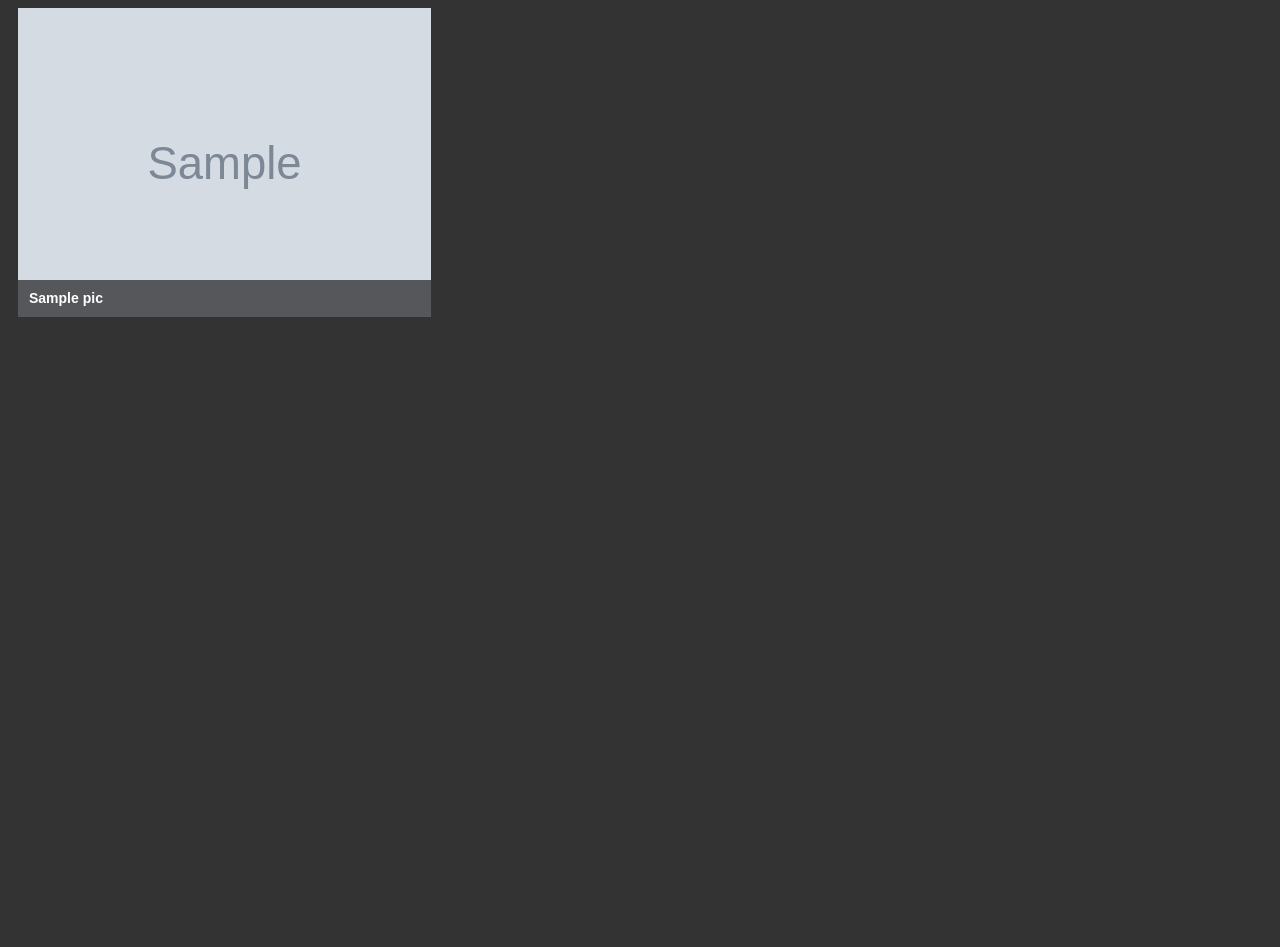
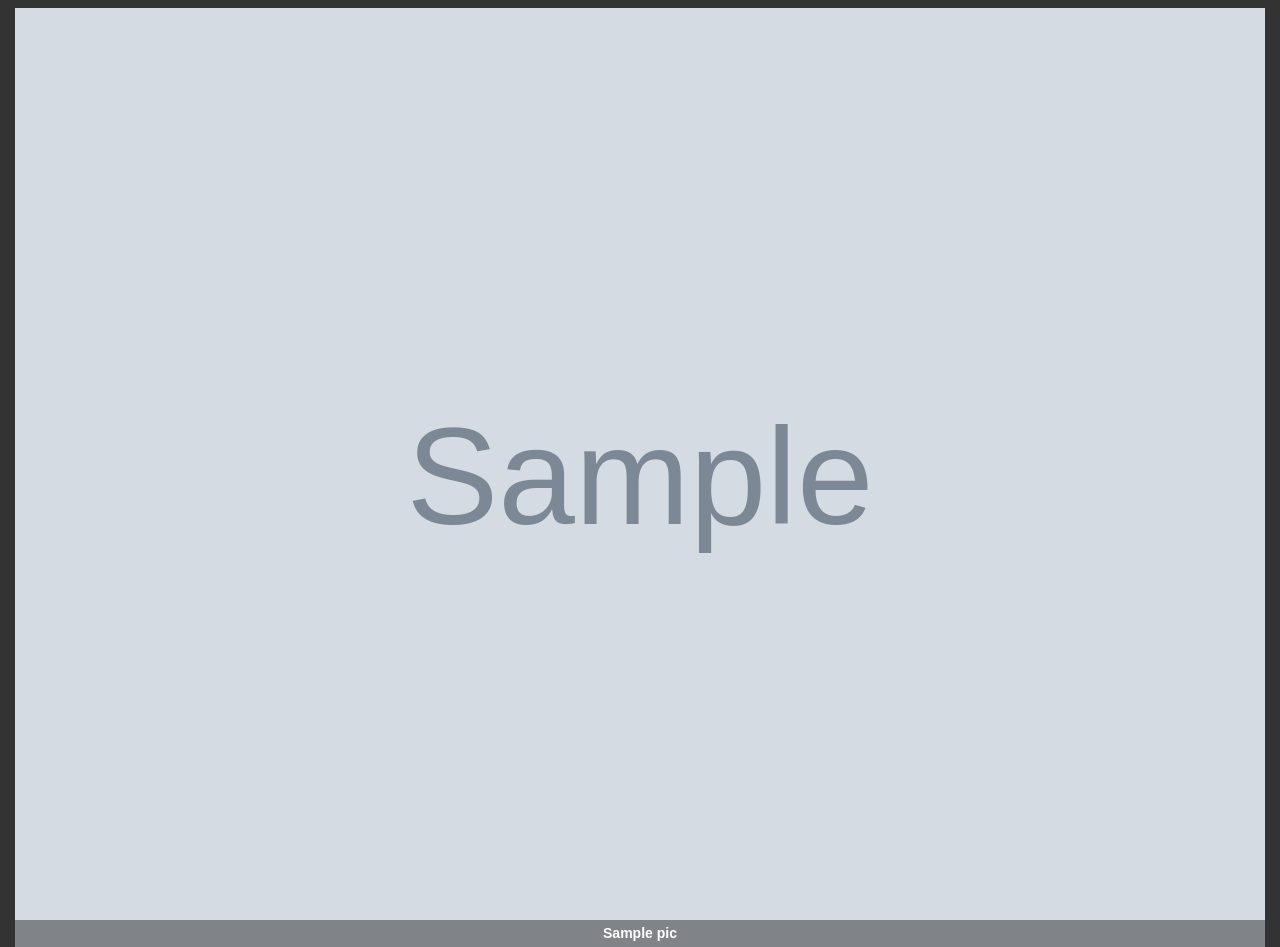
Before and after one commit to ugurozturk/hdss, a PHP site: template application/view/home/index.php in a window 1280 px wide. Shown: the part 54-1001 px from the top of the page. Before the commit the page ends 371 px from the top, so only its background shows below. Run offline with PHP 8.4, Linux system fonts and the light colour scheme; the template is opened without the code that fills it: most values are stand-ins (such as "Sample title", 1, 10 or a date in 2020); grey boxes marked "Sample" are stand-in pictures; some libraries are stand-ins or nearby versions.

Commit message:
Gallery Style Düzenlemesi

```diff
--- a/application/view/_templates/header.php
+++ b/application/view/_templates/header.php
@@ -28,7 +28,7 @@
     <!-- navigation -->
     <nav class="navbar navbar-dark bg-inverse">
       <button class="navbar-toggler hidden-sm-up" type="button" data-toggle="collapse" data-target="#exCollapsingNavbar2">
-    &#9776;
+    ☰
   </button>
   <div class="collapse navbar-toggleable-xs" id="exCollapsingNavbar2">
     <a class="navbar-brand" href="<?php echo URL; ?>">HD Screen Shots</a>
--- a/application/view/home/index.php
+++ b/application/view/home/index.php
@@ -18,25 +18,36 @@
 
 <script type="text/javascript">
 
-		$(document).ready(function(){
+  $(document).ready(function(){
 
-      $("#gallery").unitegallery({
-        gallery_theme: "tiles",				//choose gallery theme (if more then one themes includes)
-        gallery_width:"100%",				//gallery width
-        gallery_min_width: 350,				//gallery minimal width when resizing
-        gallery_background_color: "",
-        tiles_type: "nested",					//must option for the tiles - justified type
-		 			tiles_enable_transition: true,			//enable transition when screen width change
-					tiles_space_between_cols: 3,			//space between images
-					tiles_space_between_cols_mobile: 3,     //space between cols for mobile type
-		 			tiles_nested_optimal_tile_width: 470,	// tiles optimal width
-					tiles_min_columns: 2,					//min columns - for mobile size, for 1 column, type 1
+    $("#gallery").unitegallery({
+					gallery_theme: "tiles",
+          gallery_width:"100%",
+		 			tiles_type: "justified",
+          tiles_justified_row_height: 350,
+          tiles_set_initial_height: true,		//columns type related only
+		 			tiles_enable_transition: true,
           tile_enable_textpanel: true,		 	//enable textpanel
 					tile_textpanel_source: "title",		 	//title,desc,desc_title. source of the textpanel. desc_title - if description empty, put title
 					tile_textpanel_always_on: true,	 	//textpanel always visible
-					tile_textpanel_appear_type: "slide", 	//slide, fade - appear type of the textpanel on mouseover
+					tile_textpanel_appear_type: "slide", 	//slide, fade - appear type of the textpanel on mouseover		//enable transition when screen width change
+          tile_textpanel_padding_top:3,		 	//textpanel padding top
+					tile_textpanel_padding_bottom:3,	 	//textpanel padding bottom
+					tile_textpanel_padding_right: 5,	 	//cut some space for text from right
+					tile_textpanel_padding_left: 5,	 	//cut some space for text from left
+					tile_textpanel_bg_opacity: 0.4,		 	//textpanel background opacity
+					tile_textpanel_bg_color:"#000000",	 	//textpanel background color
+					tile_textpanel_bg_css:{},			 	//textpanel background css
+          tile_textpanel_title_text_align:"center",	 //textpanel title text align. if null - take from css
+          lightbox_type: "compact",							//compact / wide - lightbox type
+          lightbox_arrows_position: "inside",				//sides, inside: position of the arrows, used on compact type
+          lightbox_arrows_inside_alwayson: true,			//Show the arrows on mouseover, or always on.
+          lightbox_show_textpanel: true,						//show the text panel
+					lightbox_textpanel_width: 550,						//the width of the text panel. wide type only
+          lightbox_textpanel_enable_title: true,				//enable the title text
+          lightbox_textpanel_title_text_align:"center",			//textpanel title text align. if null - take from css
+          lightbox_textpanel_title_font_size:25,			//textpanel title font size. if null - take from css
 					});
+  });
 
-		});
-
-	</script>
+</script>
```
